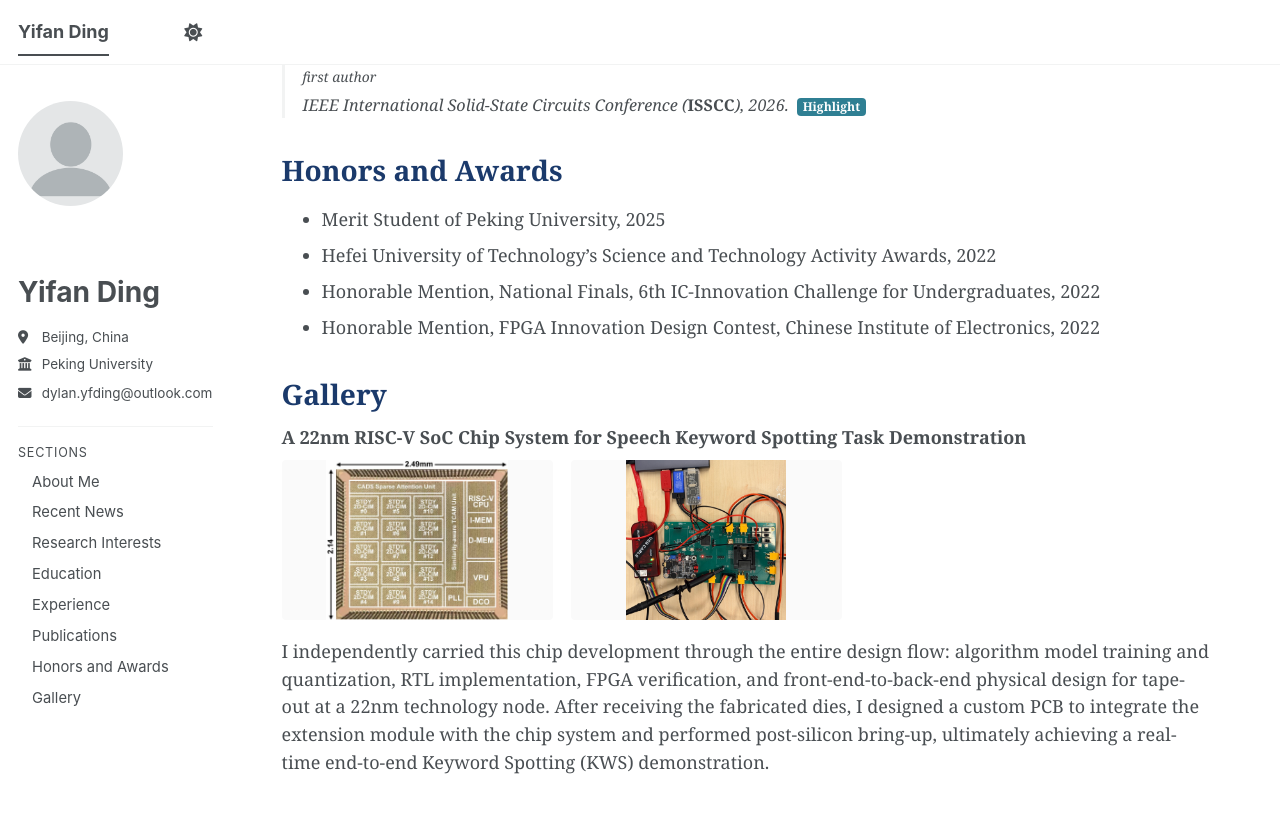
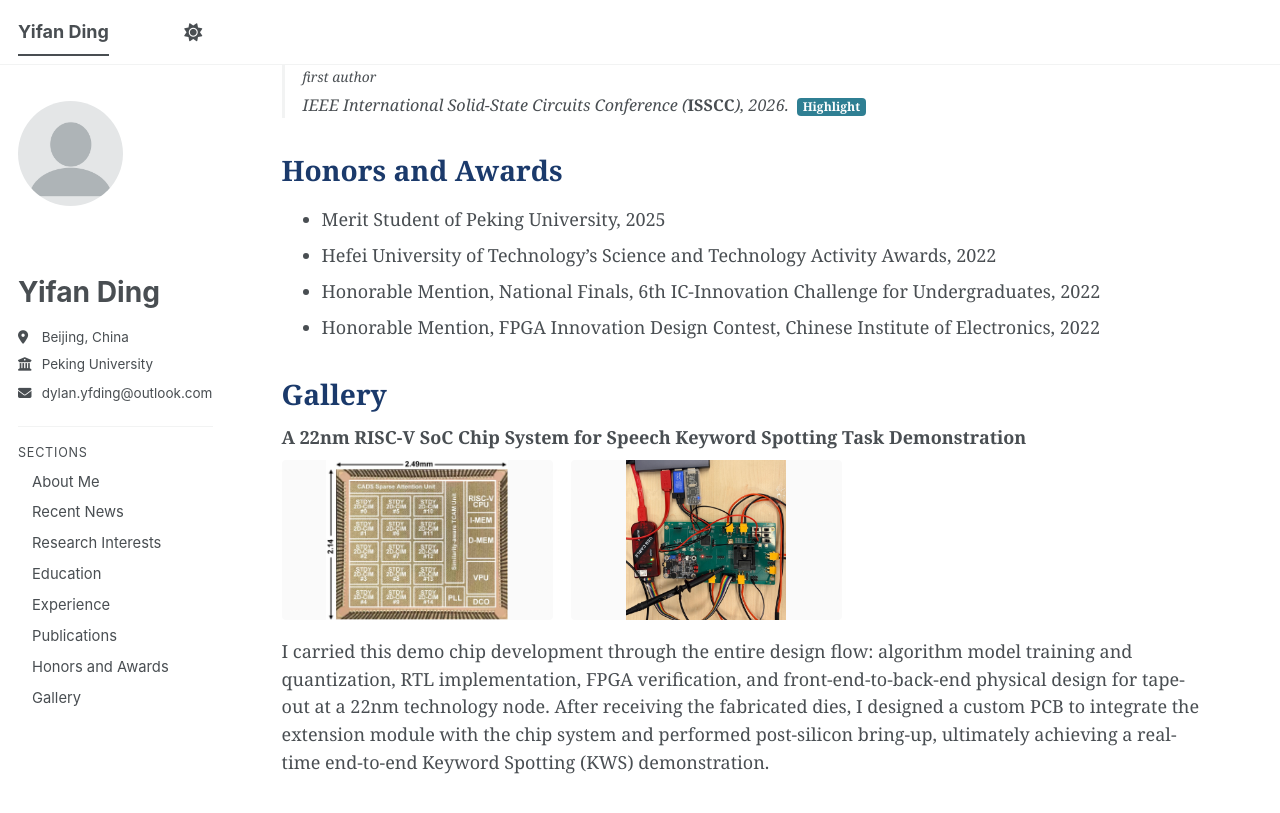
Before and after one commit to DylanDing54/DylanDing54.github.io, a Jekyll site: the page built from _pages/about.md, in a window 1280 px wide and 900 px high, scrolled down 1668 px. Shown: the top 813 px of the window. Built offline with Jekyll 4.4.1, drawn with Linux system fonts in a browser that asks for light colours; a style sheet for code colours, icons or effects is not loaded.

Commit message:
Update the gallery description wording
Co-Authored-By: Claude Opus 5 (1M context) <noreply@anthropic.com>

```diff
--- a/_data/gallery.yml
+++ b/_data/gallery.yml
@@ -17,8 +17,8 @@
     - image: "kws-pcb-bringup.jpg"
       alt: "Custom PCB test setup for post-silicon validation of the SoC"
   description: >-
-    I independently carried this chip development through the entire design
-    flow: algorithm model training and quantization, RTL implementation, FPGA
+    I carried this demo chip development through the entire design flow:
+    algorithm model training and quantization, RTL implementation, FPGA
     verification, and front-end-to-back-end physical design for tape-out at a
     22nm technology node. After receiving the fabricated dies, I designed a
     custom PCB to integrate the extension module with the chip system and
```
